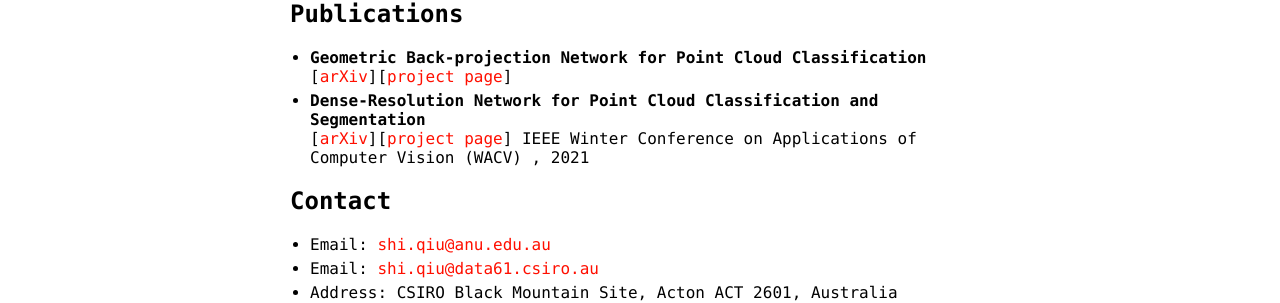
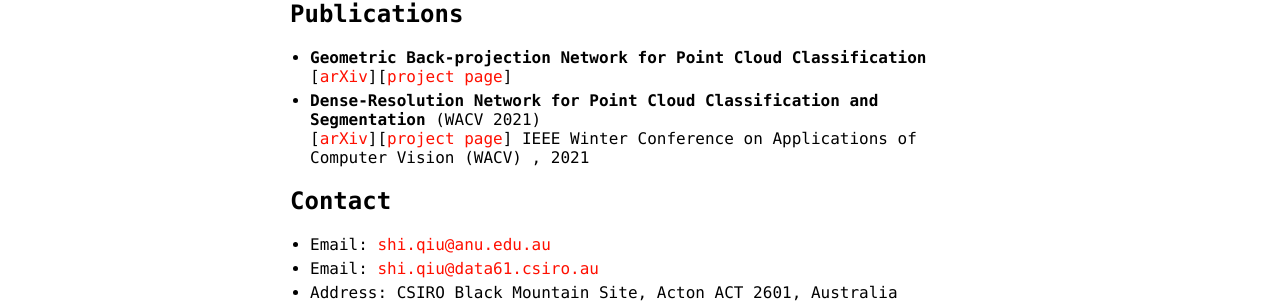
Before and after one commit to ShiQiu0419/ShiQiu0419.github.io, a Jekyll site: the page built from index.md, in a window 1280 px wide. Shown: the part 792-1095 px from the top of the page. Built offline with Jekyll 4.4.1, drawn with Linux system fonts in a browser that asks for light colours; our own code applies the rules of GitHub Pages for plain Markdown files.

Commit message:
Update index.md

```diff
--- a/index.md
+++ b/index.md
@@ -31,7 +31,7 @@ Supervised by: [Dr. Sebastian Friston](https://wp.cs.ucl.ac.uk/sebastianfriston/
 ## Publications
 * **Geometric Back-projection Network for Point Cloud Classification**
 [[arXiv](https://arxiv.org/abs/1911.12885)][[project page](https://github.com/ShiQiu0419/GFNet)]
-* **Dense-Resolution Network for Point Cloud Classification and Segmentation**
+* **Dense-Resolution Network for Point Cloud Classification and Segmentation** (WACV 2021)
 [[arXiv](https://arxiv.org/abs/2005.06734)][[project page](https://github.com/ShiQiu0419/DRNet)]
 IEEE Winter Conference on Applications of Computer Vision (WACV) , 2021
 
```
